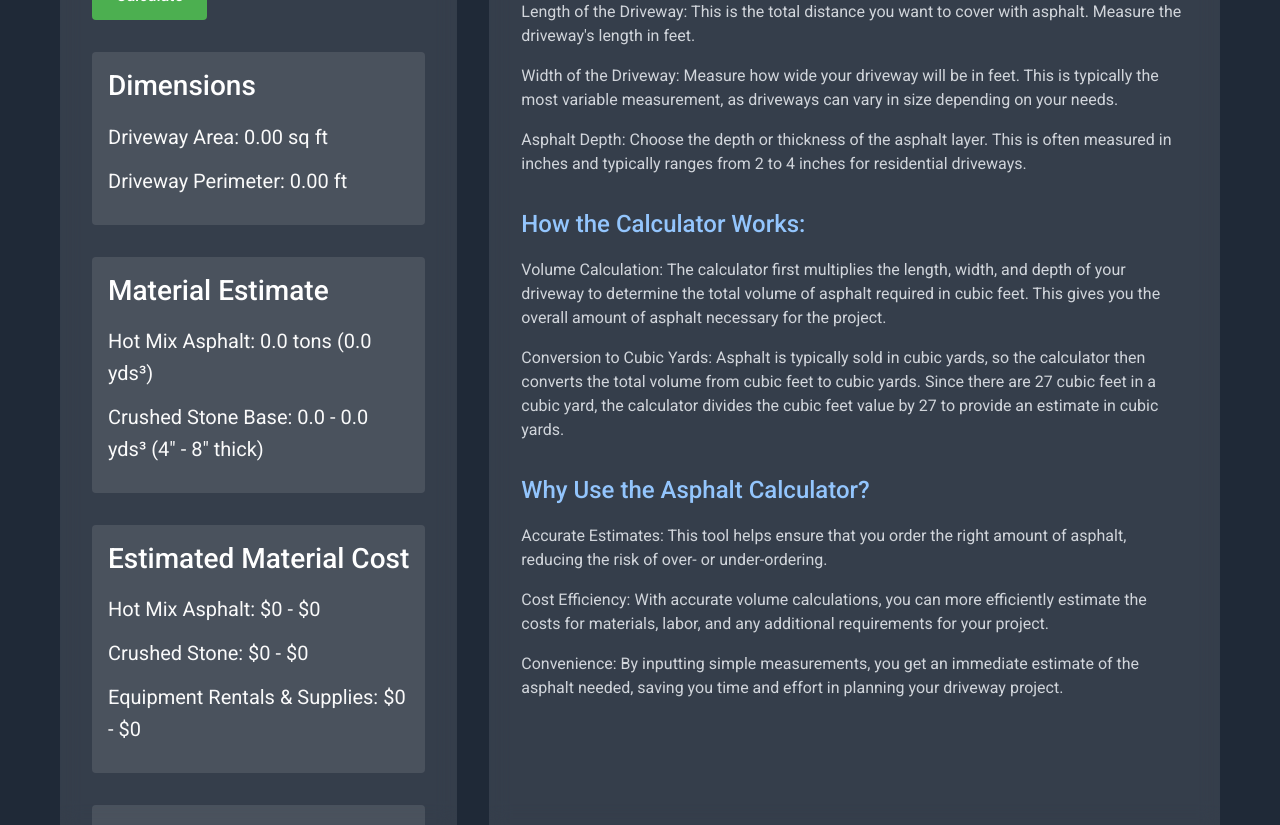
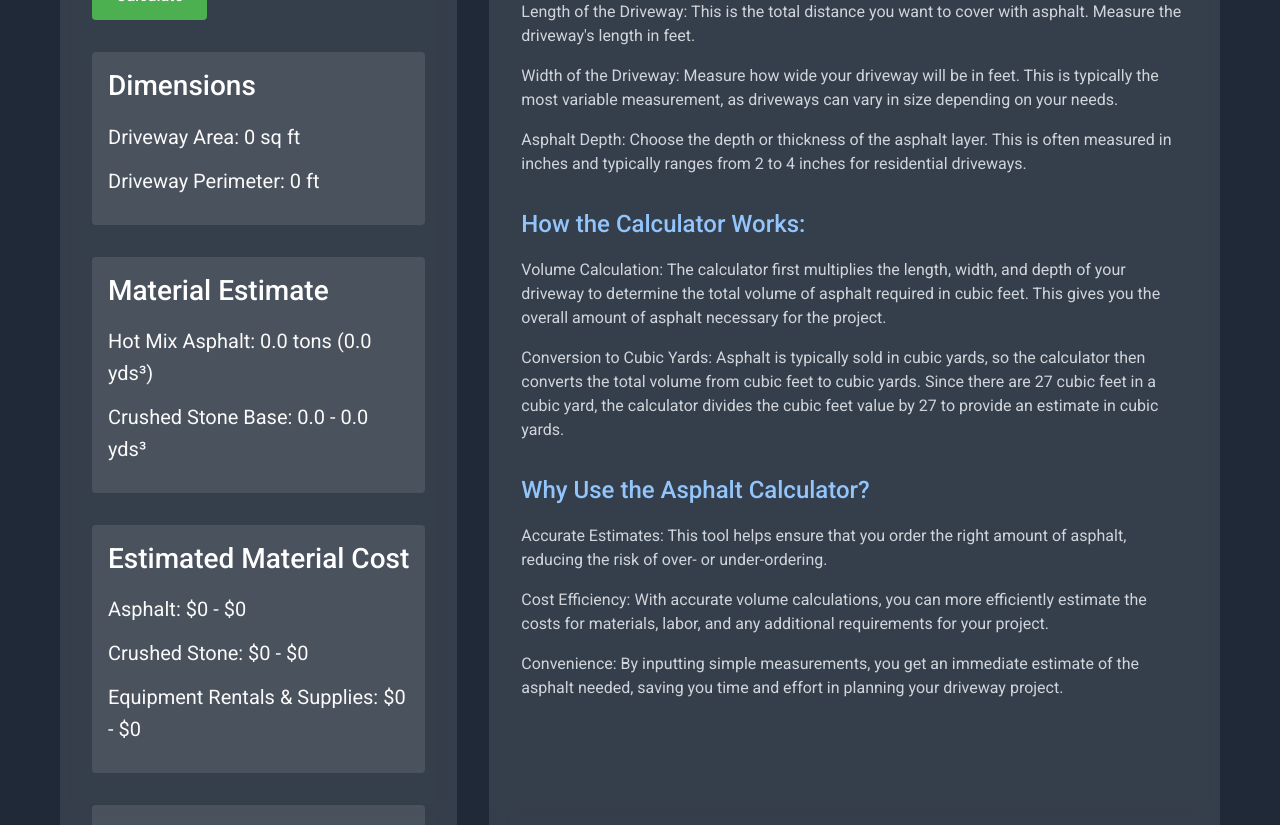
Before and after one commit to mkrizia17/Driveway-Calculator, a Next.js app: page /asphalt in a window 1280 px wide. Shown: the part 780-1605 px from the top of the page. Built offline with nearby package versions, Linux system fonts and the light colour scheme.

Commit message:
Asphalt Calculator Latest

```diff
--- a/src/app/asphalt/page.tsx
+++ b/src/app/asphalt/page.tsx
@@ -7,16 +7,25 @@ import Image from 'next/image';
 
 type Unit = 'in' | 'ft' | 'cm' | 'm' | 'yd';
 
-// Constants for material prices
-const PRICE_PER_TON_ASPHALT_MIN = 102; // $102/ton
-const PRICE_PER_TON_ASPHALT_MAX = 143; // $143/ton
-const PRICE_PER_YD_CRUSHED_STONE_MIN = 15; // $15/yd³
-const PRICE_PER_YD_CRUSHED_STONE_MAX = 31; // $31/yd³
-const EQUIPMENT_RENTAL_MIN = 27;
-const EQUIPMENT_RENTAL_MAX = 44;
-
 const POUNDS_PER_CUBIC_FOOT = 145; // Average weight of asphalt per cubic foot
 const POUNDS_PER_TON = 2000;
+
+// Define the type for exactCosts
+type ExactCosts = {
+    asphalt: {
+        min: number;
+        max: number;
+        custom?: boolean;
+    };
+    crushedStone: {
+        min: number;
+        max: number;
+    };
+    equipment: {
+        min: number;
+        max: number;
+    };
+};
 
 export default function AsphaltPage() {
     const [width, setWidth] = useState<number>(0);
@@ -29,7 +38,6 @@ export default function AsphaltPage() {
     const [lengthUnit, setLengthUnit] = useState<Unit>('ft');
     const [depthUnit, setDepthUnit] = useState<Unit>('in');
     const [customAsphaltCost, setCustomAsphaltCost] = useState<number>(0);
-    const [showOptionalCosts, setShowOptionalCosts] = useState<boolean>(false);
     const [errors, setErrors] = useState<{
         width: string;
         length: string;
@@ -40,16 +48,13 @@ export default function AsphaltPage() {
         depth: ''
     });
     const [materialCosts, setMaterialCosts] = useState<{
-        asphalt: {min: number, max: number},
+        asphalt: {min: number, max: number, custom?: number},
         crushedStone: {min: number, max: number},
         equipment: {min: number, max: number}
     } | null>(null);
 
     const formatNumber = (num: number): string => {
-        return new Intl.NumberFormat('en-US', {
-            minimumFractionDigits: 2,
-            maximumFractionDigits: 2,
-        }).format(num);
+        return num.toLocaleString('en-US');
     };
 
     const formatNumberOneDecimal = (num: number): string => {
@@ -121,26 +126,6 @@ export default function AsphaltPage() {
         return 2 * (lengthInFeet + widthInFeet);
     };
 
-    const calculatePricePerCubicFoot = (): number => {
-        if (!customAsphaltCost) return 0;
-        return customAsphaltCost / 27;
-    };
-
-    const calculatePricePerCubicInch = (): number => {
-        if (!customAsphaltCost) return 0;
-        return customAsphaltCost / 46656;
-    };
-
-    const calculatePricePerCubicCentimeter = (): number => {
-        if (!customAsphaltCost) return 0;
-        return customAsphaltCost / 764554.858;
-    };
-
-    const calculatePricePerCubicMeter = (): number => {
-        if (!customAsphaltCost) return 0;
-        return customAsphaltCost / 0.764555;
-    };
-
     const calculateAsphalt = () => {
         // Reset errors
         setErrors({
@@ -179,71 +164,84 @@ export default function AsphaltPage() {
 
         const widthInFeet = convertToFeet(width, widthUnit);
         const lengthInFeet = convertToFeet(length, lengthUnit);
-        const depthInFeet = convertToInches(depth, depthUnit) / 12; // Convert inches to feet
+        const depthInFeet = convertToInches(depth, depthUnit) / 12;
 
-        // Calculate cubic feet
-        const cubicFeet = widthInFeet * lengthInFeet * depthInFeet;
+        const exactAsphaltTons = (widthInFeet * lengthInFeet * depthInFeet * POUNDS_PER_CUBIC_FOOT) / POUNDS_PER_TON;
+        const roundedTons = Math.ceil(exactAsphaltTons * 100) / 100;
 
-        // Calculate tons using the specified formula
-        const pounds = cubicFeet * POUNDS_PER_CUBIC_FOOT;
-        const calculatedAsphaltTons = pounds / POUNDS_PER_TON;
+        // Crushed stone base (4" - 8" thick)
+        const baseCubicFeet = widthInFeet * lengthInFeet * (4/12);
+        const baseYardsMin = baseCubicFeet / 27;
+        const baseYardsMax = baseYardsMin * 2;
 
-        // Calculate cubic yards
-        const cubicYards = Math.round((cubicFeet / 27) * 10) / 10;
+        // 1. Calculate exact costs (no rounding)
+        const exactCosts: ExactCosts = {
+            asphalt: {
+                min: Number((roundedTons * 100).toFixed(0)),
+                max: Number((roundedTons * 140).toFixed(0))
+            },
+            crushedStone: {
+                min: baseYardsMin * 16,                   // 1.8 * 16 = 28.8
+                max: baseYardsMax * 16                    // 3.6 * 16 = 57.6
+            },
+            equipment: {
+                min: roundedTons * 15.3256,  // 1.74 * 15.3256 = 26.666544
+                max: roundedTons * 25.5428   // 1.74 * 25.5428 = 44.444472
+            }
+        };
 
-        // Calculate crushed stone base for 4" minimum thickness
-        const baseCubicFeet = widthInFeet * lengthInFeet * (4/12);
-        const calculatedCrushedStoneYards = baseCubicFeet / 27;
+        // 2. Handle custom price if provided
+        if (customAsphaltCost) {
+            const exactAsphaltCost = roundedTons * customAsphaltCost;
+            exactCosts.asphalt = {
+                min: exactAsphaltCost,
+                max: exactAsphaltCost,
+                custom: true
+            };
+        }
 
-        // Round to one decimal
-        const baseYardsMin = Math.round(calculatedCrushedStoneYards * 10) / 10; // Will be 1.8 for 12x12
-        const baseYardsMax = baseYardsMin * 2; // Double for 8" thickness, will be 3.6
+        // 3. Set Material Costs (rounded for display)
+        setMaterialCosts({
+            asphalt: {
+                min: Math.round(exactCosts.asphalt.min),
+                max: Math.round(exactCosts.asphalt.max),
+                custom: customAsphaltCost ? Math.round(exactCosts.asphalt.min) : undefined
+            },
+            crushedStone: {
+                min: Math.round(exactCosts.crushedStone.min),
+                max: Math.round(exactCosts.crushedStone.max)
+            },
+            equipment: {
+                min: Math.round(exactCosts.equipment.min),
+                max: Math.round(exactCosts.equipment.max)
+            }
+        });
 
-        // Round results
-        const roundedAsphaltTons = Math.round(calculatedAsphaltTons * 10) / 10;
+        // 4. Calculate Total (using unrounded values)
+        const exactTotalMin = exactCosts.asphalt.min +
+                             exactCosts.crushedStone.min +
+                             exactCosts.equipment.min;
 
-        // Hot Mix Asphalt Cost
-        const asphaltTonsRounded = Math.round(calculatedAsphaltTons * 10) / 10;  // 1.7 tons
-        const asphaltCostMin = Math.round(1.7 * PRICE_PER_TON_ASPHALT_MIN);    // 1.7 * 102 = 174
-        const asphaltCostMax = Math.round(1.7 * PRICE_PER_TON_ASPHALT_MAX);    // 1.7 * 143 = 244
+        const exactTotalMax = exactCosts.asphalt.max +
+                             exactCosts.crushedStone.max +
+                             exactCosts.equipment.max;
 
-        // Crushed Stone Cost
-        const crushedStoneCostMin = Math.round(1.8 * PRICE_PER_YD_CRUSHED_STONE_MIN); // 1.8 * 15 = 28
-        const crushedStoneCostMax = Math.round(3.6 * PRICE_PER_YD_CRUSHED_STONE_MAX); // 3.6 * 31 = 57
+        // 5. Round only the final totals
+        setTotalCost({
+            min: Math.round(exactTotalMin),
+            max: Math.round(exactTotalMax)
+        });
 
-        // Update states
+        // For display purposes only, round asphalt tons to one decimal
+        const cubicYards = (roundedTons * POUNDS_PER_TON) / (POUNDS_PER_CUBIC_FOOT * 27);
         setAsphaltTons({
-            tons: roundedAsphaltTons,
-            yards: cubicYards
+            tons: Math.round(roundedTons * 10) / 10,
+            yards: Math.round(cubicYards * 10) / 10
         });
 
         setCrushedStoneYards({
-            min: baseYardsMin,
-            max: baseYardsMax
-        });
-
-        setMaterialCosts({
-            asphalt: {
-                min: asphaltCostMin,     // $174
-                max: asphaltCostMax      // $244
-            },
-            crushedStone: {
-                min: crushedStoneCostMin, // $28
-                max: crushedStoneCostMax  // $57
-            },
-            equipment: {
-                min: EQUIPMENT_RENTAL_MIN, // $27
-                max: EQUIPMENT_RENTAL_MAX  // $44
-            }
-        });
-
-        // Total cost calculation
-        const totalCostMin = asphaltCostMin + crushedStoneCostMin + EQUIPMENT_RENTAL_MIN; // 174 + 28 + 27 = 229
-        const totalCostMax = asphaltCostMax + crushedStoneCostMax + EQUIPMENT_RENTAL_MAX; // 244 + 57 + 44 = 345
-
-        setTotalCost({
-            min: totalCostMin,
-            max: totalCostMax
+            min: Math.round(baseYardsMin * 10) / 10,
+            max: Math.round(baseYardsMax * 10) / 10
         });
     };
 
@@ -292,6 +290,7 @@ export default function AsphaltPage() {
                                 </select>
                             </div>
                         </label>
+                        {errors.width && <div className="error-message">{errors.width}</div>}
                     </div>
                     <div className="input-group">
                         <label>
@@ -317,6 +316,7 @@ export default function AsphaltPage() {
                                 </select>
                             </div>
                         </label>
+                        {errors.length && <div className="error-message">{errors.length}</div>}
                     </div>
                     <div className="input-group">
                         <label>
@@ -342,10 +342,11 @@ export default function AsphaltPage() {
                                 </select>
                             </div>
                         </label>
+                        {errors.depth && <div className="error-message">{errors.depth}</div>}
                     </div>
                     <div className="input-group">
                         <label>
-                            Price per Cubic Yard (Optional):
+                            Price per Ton (Optional):
                             <div className="price-input-container">
                                 <input
                                     type="number"
@@ -372,19 +373,23 @@ export default function AsphaltPage() {
                     <div className="result">
                         <h2>Material Estimate</h2>
                         <p>Hot Mix Asphalt: {formatNumberOneDecimal(asphaltTons?.tons ?? 0)} tons ({formatNumberOneDecimal(asphaltTons?.yards ?? 0)} yds³)</p>
-                        <p>Crushed Stone Base: {formatNumberOneDecimal(crushedStoneYards?.min ?? 0)} - {formatNumberOneDecimal(crushedStoneYards?.max ?? 0)} yds³ (4" - 8" thick)</p>
+                        <p>Crushed Stone Base: {formatNumberOneDecimal(crushedStoneYards?.min ?? 0)} - {formatNumberOneDecimal(crushedStoneYards?.max ?? 0)} yds³</p>
                     </div>
 
                     <div className="result">
                         <h2>Estimated Material Cost</h2>
-                        <p>Hot Mix Asphalt: ${materialCosts?.asphalt.min ?? 0} - ${materialCosts?.asphalt.max ?? 0}</p>
-                        <p>Crushed Stone: ${materialCosts?.crushedStone.min ?? 0} - ${materialCosts?.crushedStone.max ?? 0}</p>
-                        <p>Equipment Rentals & Supplies: ${materialCosts?.equipment.min ?? 0} - ${materialCosts?.equipment.max ?? 0}</p>
+                        {materialCosts?.asphalt.custom ? (
+                            <p>Asphalt: ${formatNumber(materialCosts.asphalt.custom)}</p>
+                        ) : (
+                            <p>Asphalt: ${formatNumber(materialCosts?.asphalt.min ?? 0)} - ${formatNumber(materialCosts?.asphalt.max ?? 0)}</p>
+                        )}
+                        <p>Crushed Stone: ${formatNumber(materialCosts?.crushedStone.min ?? 0)} - ${formatNumber(materialCosts?.crushedStone.max ?? 0)}</p>
+                        <p>Equipment Rentals & Supplies: ${formatNumber(materialCosts?.equipment.min ?? 0)} - ${formatNumber(materialCosts?.equipment.max ?? 0)}</p>
                     </div>
 
                     <div className="result">
                         <h2>Estimated Total Cost</h2>
-                        <h4 className="total-cost">${totalCost?.min ?? 0} - ${totalCost?.max ?? 0}</h4>
+                        <h4 className="total-cost">${formatNumber(totalCost?.min ?? 0)} - ${formatNumber(totalCost?.max ?? 0)}</h4>
                         <p className="estimate-note">*Estimate only - costs vary by location/vendor</p>
                     </div>
 
--- a/src/app/gravel/GravelPage.css
+++ b/src/app/gravel/GravelPage.css
@@ -397,3 +397,9 @@ li {
 .price-input::placeholder {
     color: #6B7280;
 }
+
+.error-message {
+    color: #dc2626;
+    font-size: 0.875rem;
+    margin-top: 0.25rem;
+}
```
